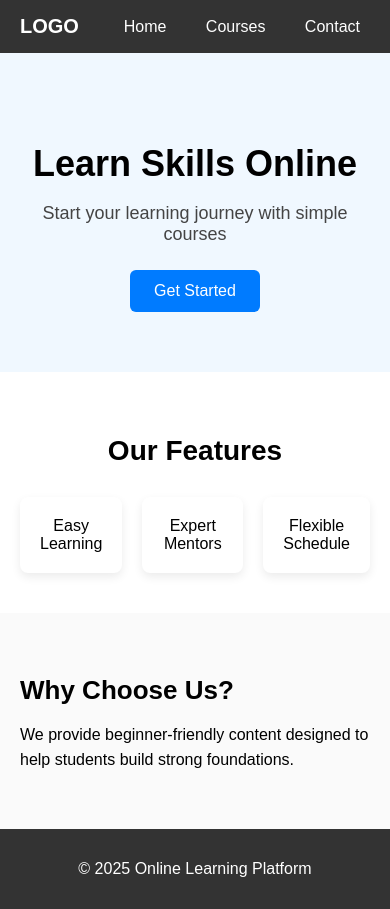
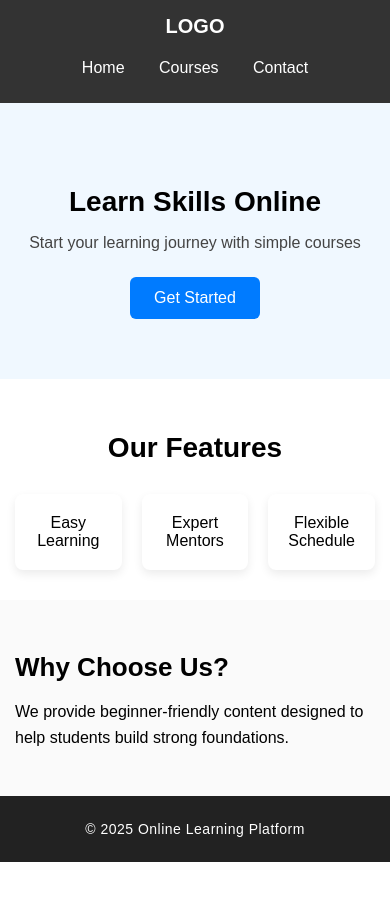
Before and after one commit to kinziiee21/frontend-level1-week3-kinza, a plain HTML site: page index.html in a window 390 px wide. After the commit the page ends 862 px from the top, so only its background shows below. Drawn offline with Linux system fonts and the light colour scheme.

Commit message:
Update style.css

```diff
--- a/style.css
+++ b/style.css
@@ -151,3 +151,53 @@ body {
     max-width: 600px;
     line-height: 1.6;
 }
+
+/* =========================
+   WEEK 3 - DAY 4
+   Footer & Responsiveness
+========================= */
+
+/* Footer styling */
+.footer {
+    background-color: #222;
+    color: #fff;
+    text-align: center;
+    padding: 25px 15px;
+    font-size: 14px;
+}
+
+.footer p {
+    margin: 0;
+    letter-spacing: 0.5px;
+}
+
+/* Improve spacing on small screens */
+@media (max-width: 768px) {
+
+    /* Header */
+    .header {
+        flex-direction: column;
+        gap: 10px;
+        text-align: center;
+    }
+
+    .nav a {
+        display: inline-block;
+        margin: 5px;
+    }
+
+    /* Hero */
+    .hero h1 {
+        font-size: 28px;
+    }
+
+    .hero p {
+        font-size: 16px;
+    }
+
+    /* Sections padding */
+    .features,
+    .content {
+        padding: 30px 15px;
+    }
+}
```
